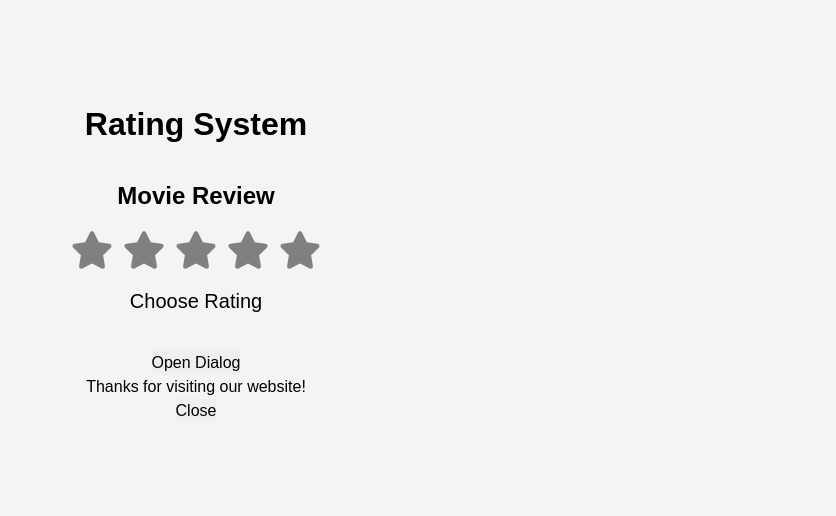
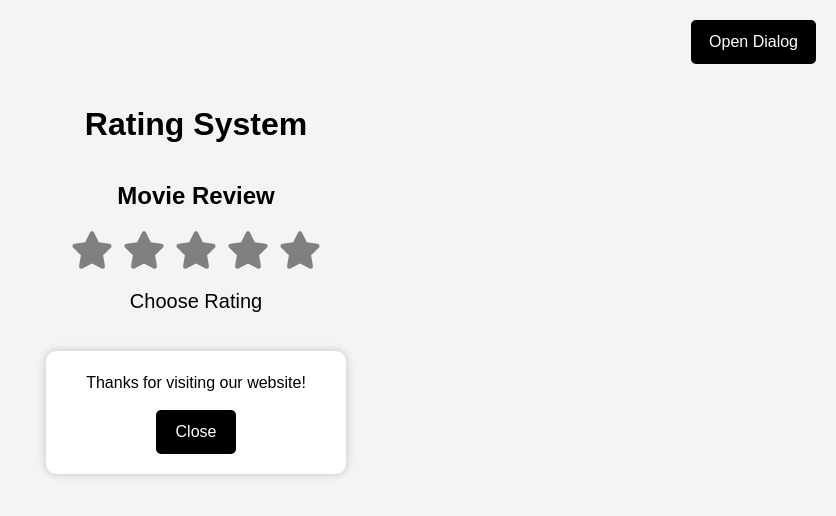
Before and after one commit to ashishsooddev/rating-system, a React (Create React App) app: page / in a window 1280 px wide. Both pictures are taken after a click on the button "Open Dialog". Shown: the top 516 px of the page, without its empty margins (444-1280 px from the left). Built offline with nearby package versions, Linux system fonts and the light colour scheme.

Commit message:
css added for dialog and button

```diff
--- a/src/style/index.css
+++ b/src/style/index.css
@@ -49,3 +49,46 @@ body {
   margin-top: 15px;
   font-size: 20px;
 }
+
+.dialogCard {
+  width: 300px;
+  margin: auto;
+  background: white;
+  padding: 20px;
+  border-radius: 10px;
+  box-shadow: 0 0 10px rgba(0,0,0,0.2);
+}
+
+.dialogText {
+  margin-bottom: 15px;
+}
+
+.closeBtn {
+  padding: 10px 20px;
+  border: none;
+  background: black;
+  color: white;
+  cursor: pointer;
+  border-radius: 5px;
+}
+
+.closeBtn:hover {
+  opacity: 0.8;
+}
+
+
+.openBtn {
+  position: fixed;
+  right: 20px;
+  top: 20px;
+  padding: 10px 18px;
+  border: none;
+  background: black;
+  color: white;
+  border-radius: 5px;
+  cursor: pointer;
+}
+
+.openBtn:hover {
+  opacity: 0.8;
+}
```
